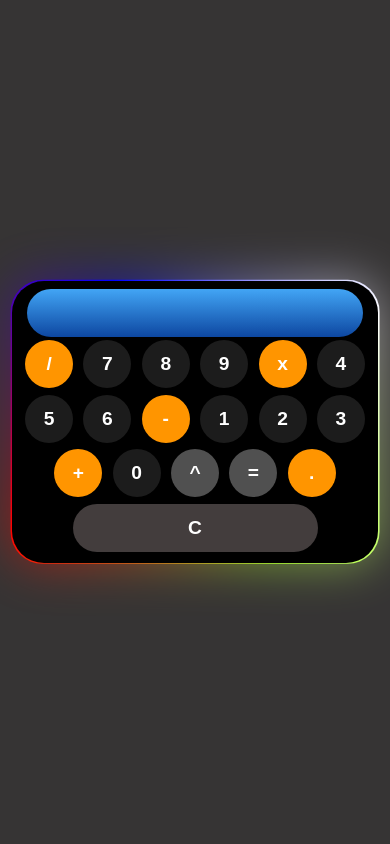
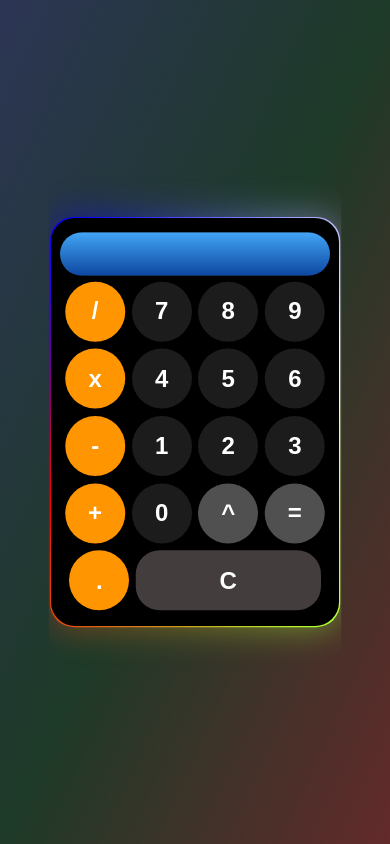
Before and after one commit to sdahal-dev/Calculator, a plain HTML site: page index.html in a window 390 px wide. Drawn offline with Linux system fonts and the light colour scheme.

Commit message:
Fix button order on mobile, Add background

```diff
--- a/index.html
+++ b/index.html
@@ -8,6 +8,7 @@
     <link rel="stylesheet" href="style.css" />
   </head>
   <body>
+    <div class="calculator-wrapper">
       <div id="container">
         <input type="text" id="display" readonly />
         <div id="functions">
@@ -31,6 +32,7 @@
           <button onclick="clearDisplay('C')" id="clearBTN">C</button>
         </div>
       </div>
+    </div>
     <script src="script.js"></script>
   </body>
 </html>
--- a/style.css
+++ b/style.css
@@ -1,6 +1,7 @@
 * {
   margin: 0;
   padding: 0;
+  box-sizing: border-box;
 }
 
 html,
@@ -9,6 +10,8 @@ body {
   justify-content: center;
   align-items: center;
   height: 100%;
+  margin: 0;
+  padding: 0;
 }
 button {
   height: 5rem;
@@ -16,7 +19,7 @@ button {
   border-radius: 50%;
   font-size: 2rem;
   border-style: none;
-  margin: 0.4rem;
+  margin: 0.3rem 0.15rem;
   background-color: #1c1c1c;
   color: white;
   font-weight: bold;
@@ -75,6 +78,12 @@ button {
   inherits: false;
 }
 
+#container {
+  display: flex;
+  flex-direction: column;
+  justify-content: center;
+  align-items: center;
+}
 #display {
   width: 22.5rem;
   height: 4rem;
@@ -87,6 +96,7 @@ button {
   color: white;
   font-weight: 500;
   background-image: linear-gradient(to top, #0d47a1, #42a5f5);
+  margin: 0.2rem;
 }
 
 button:hover {
@@ -113,47 +123,37 @@ body {
   background-color: rgb(67, 61, 61);
 }
 
-@media screen and (max-width: 490px) {
-  #container {
-    width: 95vw;
-    height: auto;
-    padding: 0.5rem;
-    max-width: 400px;
-    margin: 0 auto;
-  }
+.calculator-wrapper {
+  display: flex;
+  justify-content: center;
+  align-items: center;
+  height: 100vh;
+  width: 100vh;
+  overflow: hidden;
+  z-index: 99;
+}
 
-  #display {
-    width: 90vw;
-    font-size: 2rem;
-    height: 3rem;
-    max-width: 370px;
-  }
-
-  button {
-    width: 3rem;
-    height: 3rem;
-    font-size: 1.2rem;
-    margin: 0.2rem;
-  }
+body {
+  overflow: hidden;
+  background: linear-gradient(to bottom right, #2c3555, #1e3a28, #632a2a);
 }
-@media screen and (max-width: 400px) {
-  #container {
-    width: 92vw;
-    max-width: 350px;
-  }
-  #display {
-    width: 87vw;
-    max-width: 320px;
+@media screen and (max-width: 470px) {
+  .calculator-wrapper {
+    transform: scale(0.8);
+    overflow: hidden;
+    position: relative;
+    width: 100vh;
   }
 }
 
-@media screen and (max-width: 340px) {
-  #container {
-    width: 88vw;
-    max-width: 300px;
-  }
-  #display {
-    width: 83vw;
-    max-width: 260px;
+@media screen and (max-width: 428px) {
+  .calculator-wrapper {
+    transform: scale(0.75);
   }
 }
+
+@media screen and (max-width: 380px) {
+  .calculator-wrapper {
+    transform: scale(0.7);
+  }
+}
```
Lines whose indentation alone changed are shown as unchanged.
